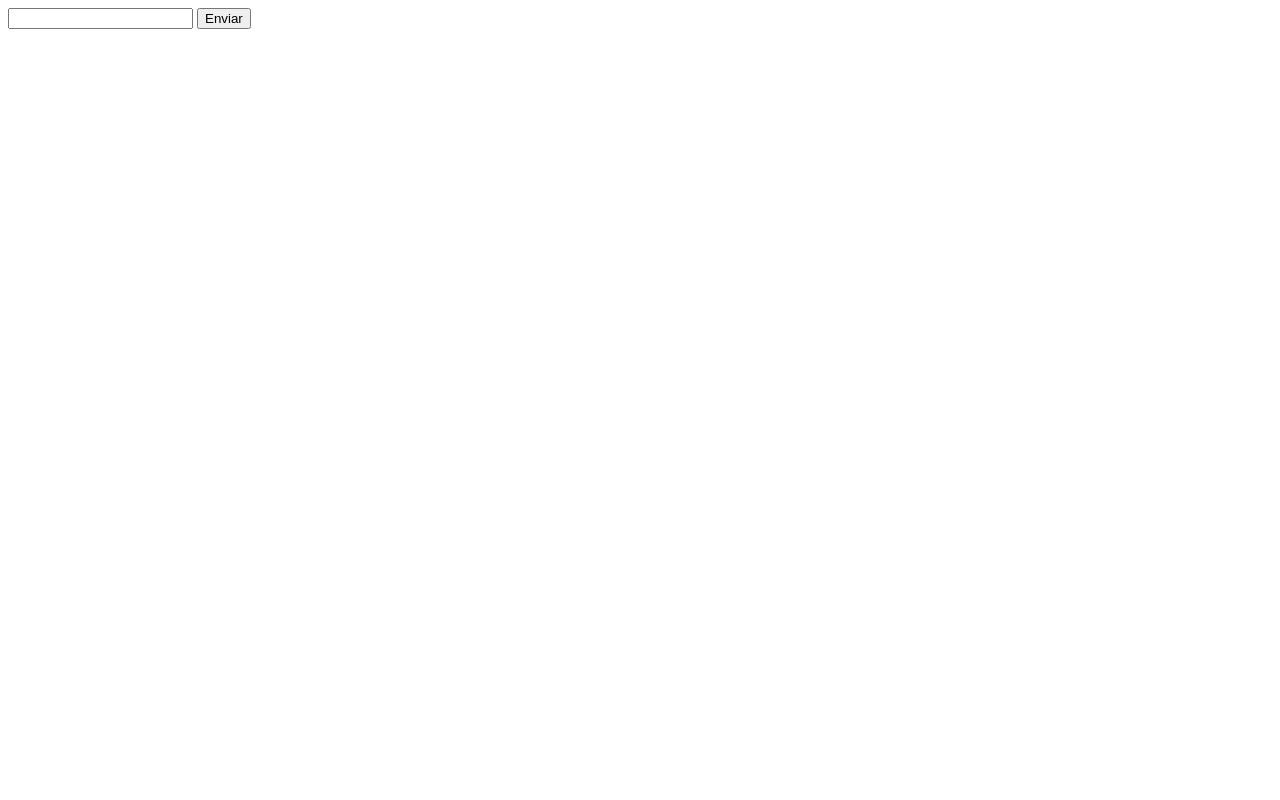
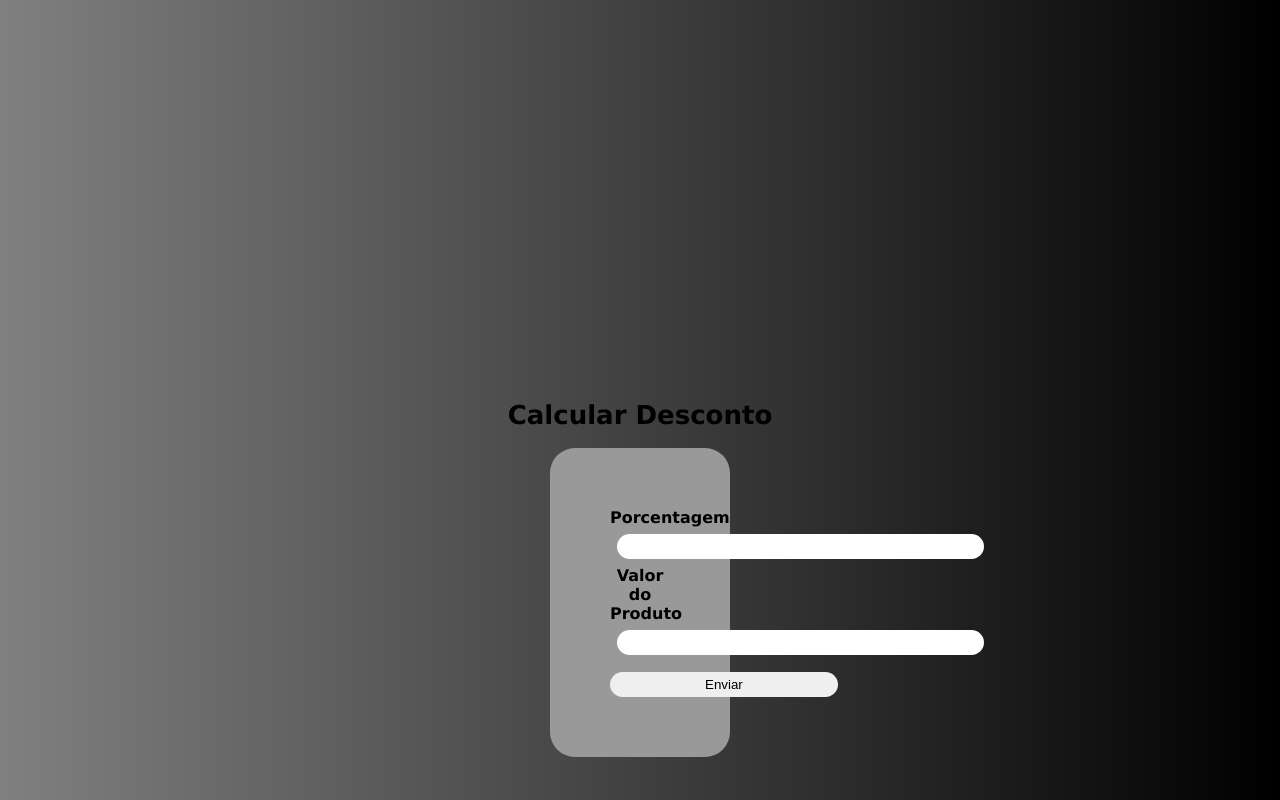
Before and after one commit to felip-araujo/study-nodejs, a plain HTML site: page aula 04-objetos/apenas um teste/index.html in a window 1280 px wide. Drawn offline with Linux system fonts and the light colour scheme.

Commit message:
modificações no projeto pessoal

```diff
--- a/aula 04-objetos/apenas um teste/index.html
+++ b/aula 04-objetos/apenas um teste/index.html
@@ -4,14 +4,21 @@
     <meta charset="UTF-8">
     <meta http-equiv="X-UA-Compatible" content="IE=edge">
     <meta name="viewport" content="width=device-width, initial-scale=1.0">
+    <link rel="stylesheet" href="/aula 04-objetos/apenas um teste/style.css">
     <title>Document</title>
 </head>
 <body>
+    <h1>Calcular Desconto</h1>
+    <div id="porcentagem" class="porcentagem">
+        <form action="">
 
-    <form action="">
-        <input type="text" id="name" name="name">
-        <input type="submit" value="Enviar">
-    </form>
+            <label for="primeiroValor"><p>Porcentagem</p></label>
+            <input type="number" id="primeiroValor" name="4">
+            <label for="segundoValor"><p>Valor do Produto</p></label>
+            <input type="number" id="segundoValor" name="4" >
+            <br><button type="submit" onclick="calcularValores()">Enviar</button>
+           </form>
+    </div>
 
 
     <script src="/aula 04-objetos/apenas um teste/main.js"></script>
--- a/aula 04-objetos/apenas um teste/main.js
+++ b/aula 04-objetos/apenas um teste/main.js
@@ -1,3 +1,8 @@
-var input = document.querySelector("#name");
-var texto = input.value;
-alert(texto);
+function calcularValores(){
+    let primeiroValor = document.getElementById('primeiroValor').value;
+    let segundoValor = document.getElementById('segundoValor').value;
+    porcentagem = primeiroValor * segundoValor / 100;
+    valorFinal = segundoValor - porcentagem;
+    alert('o valor da porcentagem é: ' + porcentagem)
+    alert('o valor final é: ' + valorFinal);
+}
--- /dev/null
+++ b/aula 04-objetos/apenas um teste/style.css
@@ -0,0 +1,45 @@
+*{
+    margin: 0;
+    padding: 0;
+}
+
+body {
+    text-align: center;
+    margin-top: 400px;
+    background-color: black;
+    background-image: linear-gradient(to left, black, gray);
+}
+
+.porcentagem {
+    background-color: #999;
+    margin: 0px 550px 0px 550px;
+    padding: 60px;
+    border: none;
+    border-radius: 25px;
+}
+
+input {
+    margin: 7px;
+    padding: 5px 95px 5px 95px;
+    border-radius: 15px;
+    border: none;
+}
+
+label {
+    font-family: Verdana, Geneva, Tahoma, sans-serif;
+    font-weight:700;
+}
+
+h1 {
+    font-family: Verdana, Geneva, Tahoma, sans-serif;
+    font-weight:700;
+    font-size: 26px;
+    margin-bottom: 18px;
+}
+
+button {
+    padding: 5px 95px 5px 95px;
+    border: none;
+    border-radius: 15px;
+    margin: 10px 0px 0px 0px;
+}
```
